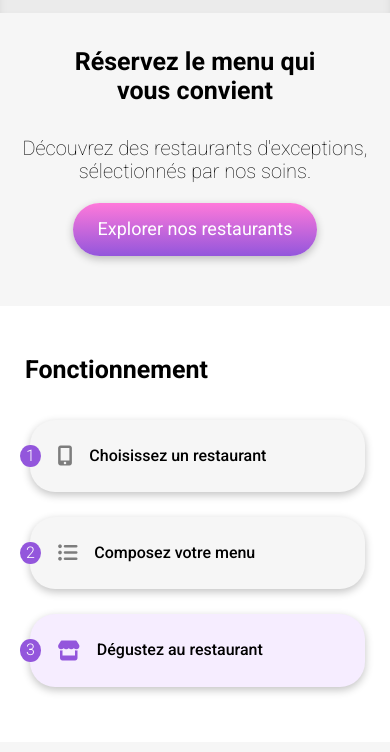
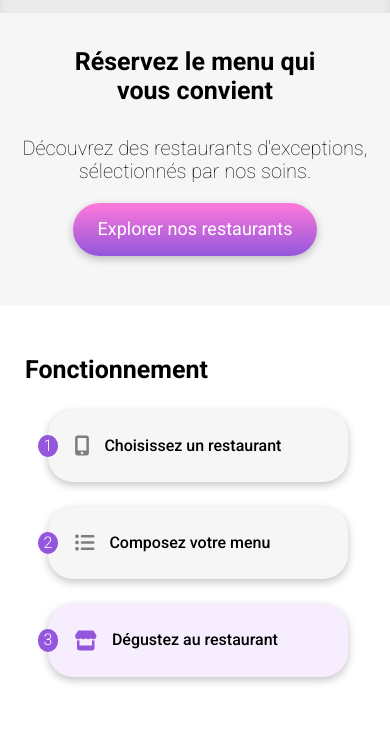
Before and after one commit to Ricou107/Oh-My-Food-, a website: page index.html in a window 390 px wide. Shown: the part 92-844 px from the top of the page. Drawn offline with nearby package versions, Linux system fonts and the light colour scheme; files whose address does not match are found by name; a web font is replaced by a local one.

Commit message:
Add responsiveness to homepage

```diff
--- a/index.html
+++ b/index.html
@@ -1,5 +1,6 @@
 <!DOCTYPE html>
 <html lang='fr'>
+
 <head>
     <!-- En-tête de la page -->
     <title>OhMyFood!</title>
@@ -11,7 +12,9 @@
     <link rel="stylesheet" href="public/css/style.css" />
 
     <script src="https://kit.fontawesome.com/1c34a4e7f8.js" crossorigin="anonymous"></script>
-        <link href="https://fonts.googleapis.com/css2?family=Roboto:ital,wght@0,100;0,300;0,400;0,500;0,700;0,900;1,100;1,300;1,400;1,500;1,700;1,900&display=swap" rel="stylesheet">
+    <link
+        href="https://fonts.googleapis.com/css2?family=Roboto:ital,wght@0,100;0,300;0,400;0,500;0,700;0,900;1,100;1,300;1,400;1,500;1,700;1,900&display=swap"
+        rel="stylesheet">
     <link href="https://fonts.googleapis.com/css2?family=Shrikhand&display=swap" rel="stylesheet">
 
 </head>
@@ -56,8 +59,8 @@
 
     <div class="functions">
         <h1>Fonctionnement</h1>
-
         <div class="functions__list">
+            <div class="functions__list__item">
                 <p>
                     1
                 </p>
@@ -67,7 +70,7 @@
                 </p>
             </div>
 
-            <div class="functions__list">
+            <div class="functions__list__item">
                 <p>
                     2
                 </p>
@@ -79,7 +82,7 @@
                 </p>
             </div>
 
-            <div class="functions__list functions__list--purple">
+            <div class="functions__list__item functions__list__item--purple">
                 <p>
                     3
                 </p>
@@ -91,9 +94,12 @@
                 </p>
             </div>
         </div>
+    </div>
 
     <main class="restaurants">
-            <div><h1>Restaurants</h1></div>
+        <div>
+            <h1>Restaurants</h1>
+        </div>
 
         <a href="palette.html">
             <div class="restaurant-card">
@@ -173,7 +179,8 @@
 
                 </div>
                 <div class="restaurant-card__img">
-                        <img src="images/restaurants/louis-hansel-shotsoflouis-qNBGVyOCY8Q-unsplash.jpg" alt="La Pallete du goût">
+                    <img src="images/restaurants/louis-hansel-shotsoflouis-qNBGVyOCY8Q-unsplash.jpg"
+                        alt="La Pallete du goût">
                 </div>
             </div>
         </a>
--- a/sass/layout/_functions.scss
+++ b/sass/layout/_functions.scss
@@ -1,12 +1,17 @@
 .functions {
     margin : 50px 25px;
-    &__list:nth-child(2) {
-        margin-top: 35px;
-    }
-    &__list:last-child {
-        margin-bottom: 55px;
+    & h1 {
+        margin-bottom: 25px;
     }
     &__list {
+        display: flex;
+        flex-direction: column;
+        align-items: center;
+        @media (min-width : 850px) {
+            flex-direction: row;
+            flex-wrap: wrap;
+        }
+        &__item {
             display: flex;
             font-weight: 500;
             align-items: center;
@@ -16,7 +21,11 @@
             margin-bottom: 25px;
             border-radius: 25px;
             box-shadow: rgba(0, 0, 0, 0.24) 0px 3px 8px;
-        max-width: 500px;
+            width: 300px;
+            @media (min-width : 850px) {
+                margin-right: 20px;
+                min-width: 300px;
+            }
             & p:first-child {
                 color: white;
                 background-color: $colour-primary;
@@ -41,3 +50,4 @@
             }
         }
     }
+}
```
Also changed, not shown: public/css/style.css, 1 other file. Lines whose indentation alone changed are shown as unchanged.
